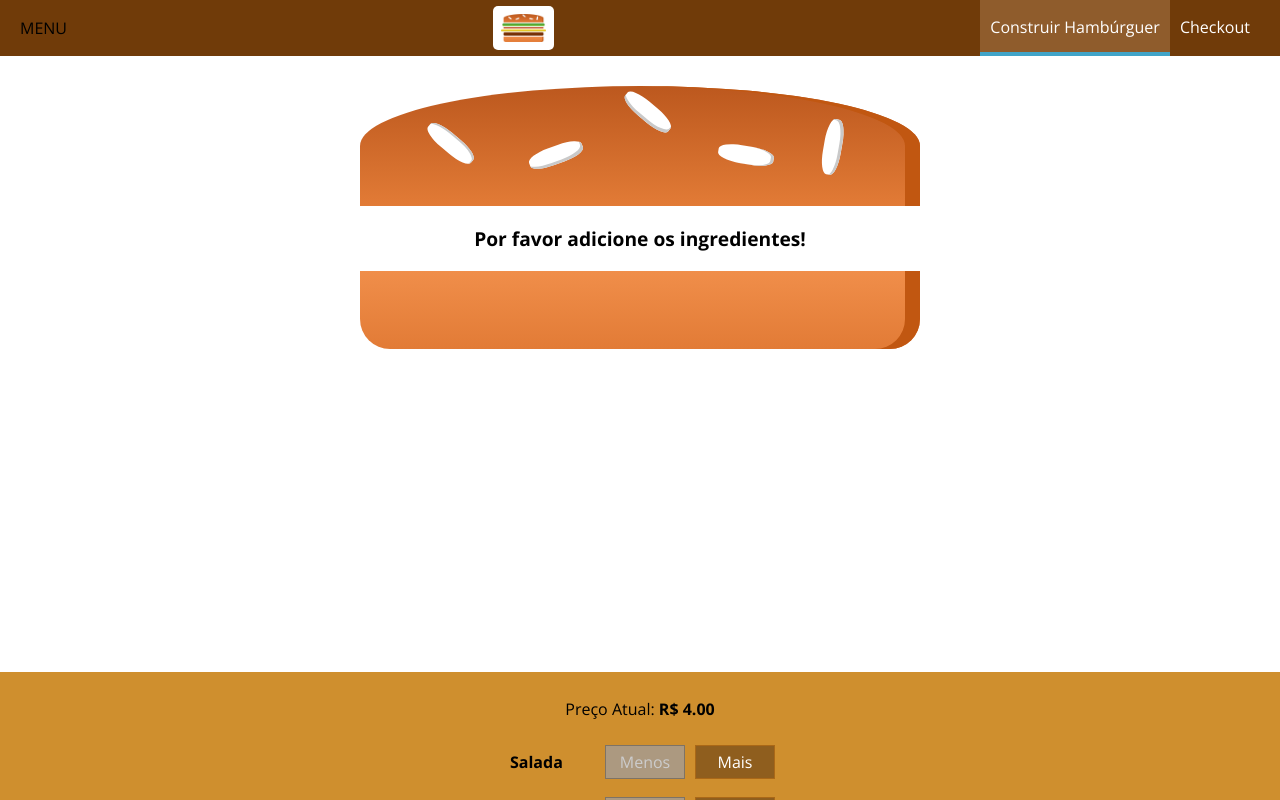
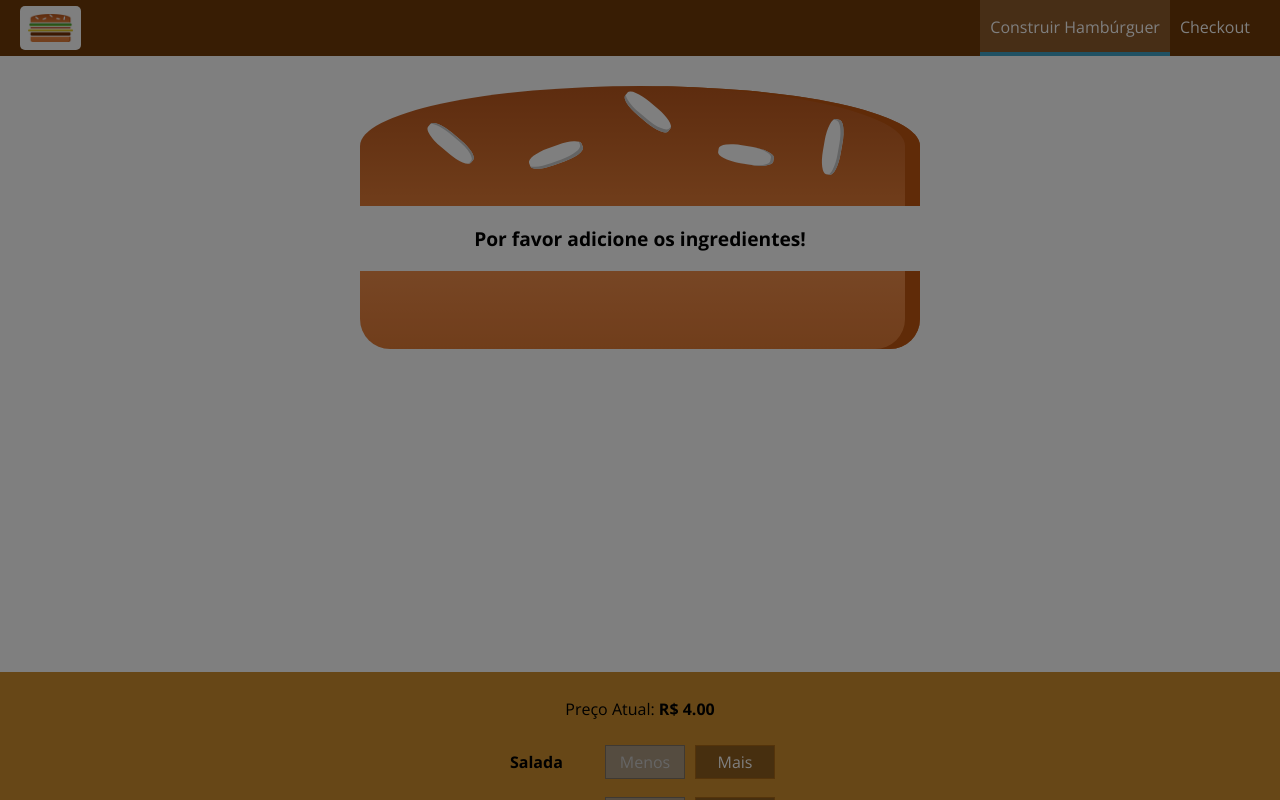
Before and after one commit to mdsavian/ReactCourse, a React (Create React App) app: page / in a window 1280 px wide. Shown: the top 800 px of the page. Built offline with nearby package versions, Linux system fonts and the light colour scheme.

Commit message:
add drawer toggle

```diff
--- a/src/components/Layout/Layout.js
+++ b/src/components/Layout/Layout.js
@@ -1,18 +1,37 @@
-import React from 'react'
+import React, {Component} from 'react'
 import AuxHoc from '../../hoc/AuxHoc'
 import Toolbar from '../../components/Navigation/Toolbar/Toolbar'
 import SideDrawer from '../../components/Navigation/SideDrawer/SideDrawer'
 
 import './Layout.css'
 
-const layout = (props)=>(
-    <AuxHoc>
-        <Toolbar/>
-        <SideDrawer/>
-        <main className="Content">
-            {props.children}
-        </main>
-    </AuxHoc>
-)
+class Layout extends Component {
 
-export default layout
+    state = {
+        showSideDrawer:true
+    }
+
+    sideDrawerCloseHandler = ()=>{
+        this.setState({showSideDrawer:false})
+    }
+
+    sideDrawerOpenHandler = ()=>{
+        this.setState((prevState)=>{
+            return {showSideDrawer: !prevState.showSideDrawer}
+        })
+    }
+
+    render ()    {
+        return (
+            <AuxHoc>
+                <Toolbar openSideDrawer={this.sideDrawerOpenHandler}/>
+                <SideDrawer show={this.state.showSideDrawer} closed={this.sideDrawerCloseHandler}/>
+                <main className="Content">
+                    {this.props.children}
+                </main>
+            </AuxHoc>
+        )
+    }
+}
+
+export default Layout
--- a/src/components/Navigation/NavigationItems/NavigationItem/NavigationItem.css
+++ b/src/components/Navigation/NavigationItems/NavigationItem/NavigationItem.css
@@ -1,20 +1,43 @@
+.NavigationItem
+{
+    margin:10px 0;
+    box-sizing: border-box;
+    display: block;
+    width: 100%;
+}
+
+.NavigationItem a {
+    color: #8F5C2C;
+    text-decoration: none;
+    width: 100%;
+    box-sizing: border-box;
+    display: block;
+}
+
+.NavigationItem a:hover,
+.NavigationItem a:active,
+.NavigationItem a.active{
+    color: #40A4C8;
+}
+
+@media (min-width:500px)
+{
     .NavigationItem
     {
         margin:0;
-    box-sizing: border-box;
         display: flex;
         height: 100%;
+        width: auto;
         align-items: center;
     }
 
     .NavigationItem a {
         color: white;
-    text-decoration: none;
         height: 100%;
         padding: 16px 10px;
         border-bottom: 4px solid transparent;
-    box-sizing: border-box;
-    display: block;
+
+
     }
 
     .NavigationItem a:hover,
@@ -24,3 +47,4 @@
         border-bottom: 4px solid #40A4C8;
         color: white;
     }
+}
--- a/src/components/Navigation/NavigationItems/NavigationItems.css
+++ b/src/components/Navigation/NavigationItems/NavigationItems.css
@@ -3,6 +3,13 @@
     padding: 0;
     list-style: none;
     display: flex;
+    flex-flow: column;
     align-items: center;
     height: 100%;
 }
+
+@media (min-width:500px) {
+    .NavigationItems{
+        flex-flow: row;
+    }
+}
--- /dev/null
+++ b/src/components/Navigation/SideDrawer/DrawerToggle/DrawerToggle.css
@@ -0,0 +1,23 @@
+.DrawerToggle {
+    width: 40px;
+    height: 100%;
+    display: flex;
+    flex-flow: column;
+    justify-content: space-around;
+    align-items: center;
+    padding: 10px 0;
+    box-sizing: border-box;
+    cursor: pointer;
+}
+
+.DrawerToggle div {
+    width: 90%;
+    height: 3px;
+    background-color: white;
+}
+
+@media (min-width: 500px) {
+    .DrawerToggle {
+        display: none;
+    }
+}
--- /dev/null
+++ b/src/components/Navigation/SideDrawer/DrawerToggle/DrawerToggle.js
@@ -0,0 +1,12 @@
+import React from 'react'
+import "./DrawerToggle.css"
+const drawerToggle = (props)=>
+(
+    <div className="DrawerToggle" onClick={props.clicked}>
+        <div></div>
+        <div></div>
+        <div></div>
+    </div>
+)
+
+export default drawerToggle
--- a/src/components/Navigation/SideDrawer/SideDrawer.js
+++ b/src/components/Navigation/SideDrawer/SideDrawer.js
@@ -1,10 +1,18 @@
 import React from 'react'
 import Logo from '../../Logo/Logo'
 import NavigationItems from '../NavigationItems/NavigationItems'
+import AuxHoc from '../../../hoc/AuxHoc'
+import BackDrop from '../../UI/Backdrop/Backdrop'
 import "./SidreDrawer.css"
+
 const sideDrawer = (props) =>{
+    let attachedClasses = ['SideDrawer', 'Close']
+    if (props.show)
+        attachedClasses = ['SideDrawer', 'Open']
     return (
-        <div className="SideDrawer">
+        <AuxHoc>
+            <BackDrop show={props.show} clicked={props.closed}/>
+            <div className={attachedClasses.join(' ')}>
                 <div className="LogoSide">
                     <Logo />
                 </div>
@@ -12,6 +20,7 @@ const sideDrawer = (props) =>{
                     <NavigationItems></NavigationItems>
                 </nav>
             </div>
+        </AuxHoc>
     )
 }
 
--- a/src/components/Navigation/SideDrawer/SidreDrawer.css
+++ b/src/components/Navigation/SideDrawer/SidreDrawer.css
@@ -28,4 +28,5 @@
 
 .LogoSide{
     height: 11%;
+    margin-bottom: 32px;
 }
--- a/src/components/Navigation/Toolbar/Toolbar.css
+++ b/src/components/Navigation/Toolbar/Toolbar.css
@@ -20,3 +20,10 @@
 .LogoToolbar{
     height: 80%;
 }
+
+@media (max-width:499px)
+{
+    .DesktopOnly{
+        display: none;
+    }
+}
--- a/src/components/Navigation/Toolbar/Toolbar.js
+++ b/src/components/Navigation/Toolbar/Toolbar.js
@@ -2,15 +2,18 @@ import React from 'react'
 import './Toolbar.css'
 import Logo from '../../Logo/Logo'
 import NavigationItems from '../NavigationItems/NavigationItems'
+import DrawerToggle from '../SideDrawer/DrawerToggle/DrawerToggle'
 
 const toolbar = (props)=>
 (
     <header className='Toolbar'>
-        <div>MENU</div>
+        <DrawerToggle clicked={props.openSideDrawer}/>
         <div className="LogoToolbar">
             <Logo />
         </div>
-        <NavigationItems/>
+        <nav className="DesktopOnly">
+            <NavigationItems/>
+        </nav>
     </header>
 )
 
```
Lines whose indentation alone changed are shown as unchanged.
